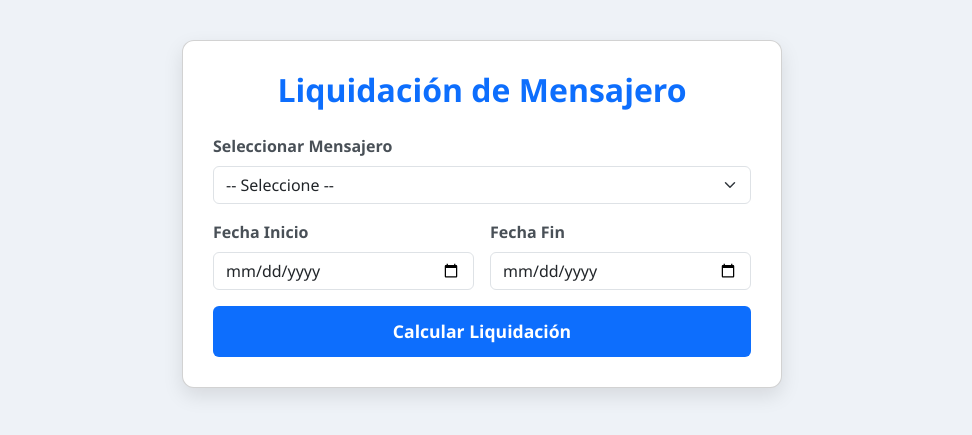
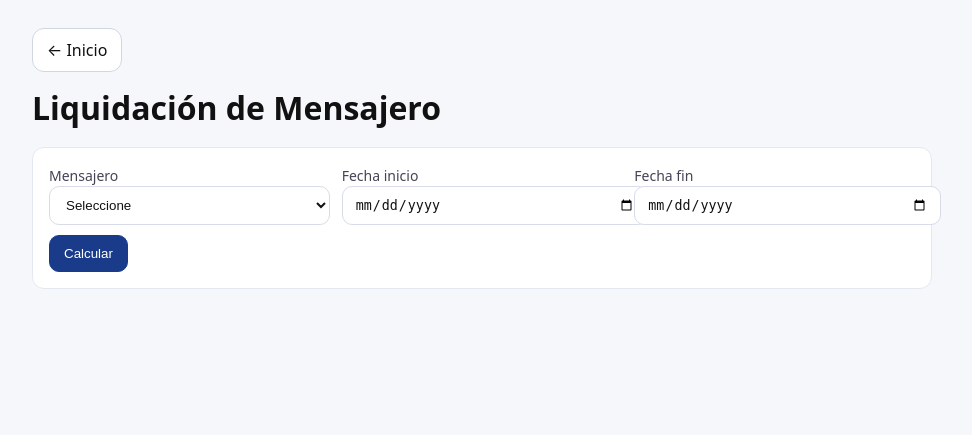
Before and after one commit to luisrobles062/mensajeria_plataf, a Flask app: page /liquidacion in a window 1280 px wide. Shown: the top 435 px of the page, without its empty margins (158-1130 px from the left). Run offline with Flask 3, Linux system fonts and the light colour scheme; parts of the project's set-up code (start-up, migrations or seed data) failed here and were passed over; some libraries are stand-ins or nearby versions.

Commit message:
Update liquidacion.html

```diff
--- a/templates/liquidacion.html
+++ b/templates/liquidacion.html
@@ -1,103 +1,80 @@
-<!DOCTYPE html>
+<!doctype html>
 <html lang="es">
 <head>
-  <meta charset="UTF-8" />
-  <meta name="viewport" content="width=device-width, initial-scale=1" />
-  <title>Liquidación de Mensajero</title>
-  <link href="https://cdn.jsdelivr.net/npm/bootstrap@5.3.0/dist/css/bootstrap.min.css" rel="stylesheet" />
+  <meta charset="utf-8">
+  <title>Liquidación Mensajero</title>
+  <meta name="viewport" content="width=device-width, initial-scale=1">
   <style>
-    body {
-      background: #eef2f7;
-      font-family: 'Segoe UI', Tahoma, Geneva, Verdana, sans-serif;
-      padding: 40px 15px;
-    }
-    .card {
-      max-width: 600px;
-      margin: auto;
-      border-radius: 12px;
-      box-shadow: 0 8px 20px rgba(0,0,0,0.1);
-      background: #fff;
-      padding: 30px;
-    }
-    h2 {
-      color: #0d6efd;
-      font-weight: 700;
-      margin-bottom: 25px;
-      text-align: center;
-    }
-    label {
-      font-weight: 600;
-      color: #495057;
-    }
-    .btn-primary {
-      background-color: #0d6efd;
-      border: none;
-      padding: 12px 20px;
-      font-weight: 600;
-      font-size: 1.1rem;
-      width: 100%;
-      transition: background-color 0.3s ease;
-    }
-    .btn-primary:hover {
-      background-color: #0b5ed7;
-    }
-    table {
-      margin-top: 30px;
-    }
-    th {
-      background-color: #0d6efd;
-      color: white;
-      font-weight: 600;
-    }
+    body{font-family:ui-sans-serif,system-ui,Segoe UI,Roboto,Inter; margin:0; background:#f6f7fb; color:#111}
+    .wrap{max-width:900px; margin:auto; padding:28px 18px 56px}
+    a.btn-home{display:inline-flex; gap:8px; align-items:center; padding:10px 14px; border:1px solid #d0d7e2;
+      border-radius:12px; color:#111; text-decoration:none; background:white}
+    a.btn-home:hover{background:#f2f4f8}
+    h1{margin:14px 0 18px}
+    .card{background:#fff; border:1px solid #e4e8f1; border-radius:12px; padding:16px; margin-top:16px}
+    label{font-size:14px; color:#445}
+    input, select{width:100%; padding:10px 12px; border-radius:10px; border:1px solid #d7dce8; background:#fff; color:#111}
+    .grid{display:grid; gap:12px; grid-template-columns: repeat(auto-fit, minmax(200px, 1fr))}
+    .actions{display:flex; gap:10px; margin-top:10px}
+    .btn{padding:10px 14px; border-radius:10px; border:1px solid #d0d7e2; background:#eef3ff; color:#1a3a8a; text-decoration:none}
+    .btn.primary{background:#1a3a8a; color:#fff; border-color:#1a3a8a}
+    table{width:100%; border-collapse:collapse; margin-top:12px}
+    th, td{border-bottom:1px solid #e9edf6; padding:8px; text-align:left}
   </style>
 </head>
 <body>
+  <div class="wrap">
+    <a class="btn-home" href="{{ url_for('index') }}">← Inicio</a>
+    <h1>Liquidación de Mensajero</h1>
+
     <div class="card">
-    <h2>Liquidación de Mensajero</h2>
-    <form method="POST" action="{{ url_for('liquidacion') }}">
-      <div class="mb-3">
-        <label for="mensajero" class="form-label">Seleccionar Mensajero</label>
-        <select id="mensajero" name="mensajero" class="form-select" required>
-          <option value="" disabled selected>-- Seleccione --</option>
+      <form method="post" action="{{ url_for('liquidacion') }}">
+        <div class="grid">
+          <div>
+            <label>Mensajero</label>
+            <select name="mensajero" required>
+              <option value="" disabled selected>Seleccione</option>
               {% for m in mensajeros %}
                 <option value="{{ m.nombre }}">{{ m.nombre }}</option>
               {% endfor %}
             </select>
           </div>
-      <div class="row g-3 mb-3">
-        <div class="col-md-6">
-          <label for="fecha_inicio" class="form-label">Fecha Inicio</label>
-          <input type="date" id="fecha_inicio" name="fecha_inicio" class="form-control" required />
+          <div>
+            <label>Fecha inicio</label>
+            <input type="date" name="fecha_inicio" required>
           </div>
-        <div class="col-md-6">
-          <label for="fecha_fin" class="form-label">Fecha Fin</label>
-          <input type="date" id="fecha_fin" name="fecha_fin" class="form-control" required />
+          <div>
+            <label>Fecha fin</label>
+            <input type="date" name="fecha_fin" required>
           </div>
         </div>
-      <button type="submit" class="btn btn-primary">Calcular Liquidación</button>
+        <div class="actions">
+          <button class="btn primary" type="submit">Calcular</button>
+        </div>
       </form>
+    </div>
 
     {% if liquidacion %}
-    <table class="table table-bordered table-striped mt-4">
-      <thead>
-        <tr>
-          <th>Mensajero</th>
-          <th>Fecha Inicio</th>
-          <th>Fecha Fin</th>
-          <th>Cantidad de Guías</th>
-          <th>Total a Pagar</th>
-        </tr>
-      </thead>
+      <div class="card">
+        <h3>Resumen</h3>
+        <table>
           <tbody>
-        <tr>
-          <td>{{ liquidacion.mensajero }}</td>
-          <td>{{ liquidacion.fecha_inicio }}</td>
-          <td>{{ liquidacion.fecha_fin }}</td>
-          <td>{{ liquidacion.cantidad_guias }}</td>
-          <td>${{ "{:,.2f}".format(liquidacion.total_pagar) }}</td>
-        </tr>
+            <tr><th>Mensajero</th><td>{{ liquidacion.mensajero }}</td></tr>
+            <tr><th>Desde</th><td>{{ liquidacion.fecha_inicio }}</td></tr>
+            <tr><th>Hasta</th><td>{{ liquidacion.fecha_fin }}</td></tr>
+            <tr><th>Cantidad de guías</th><td>{{ liquidacion.cantidad_guias }}</td></tr>
+            <tr><th>Tarifa</th><td>{{ liquidacion.tarifa }}</td></tr>
+            <tr><th>Total a pagar</th><td>{{ liquidacion.total_pagar }}</td></tr>
           </tbody>
         </table>
+
+        <div class="actions" style="margin-top:10px">
+          <a class="btn" href="{{ url_for('export_liquidacion',
+                              mensajero=liquidacion.mensajero,
+                              fecha_inicio=liquidacion.fecha_inicio,
+                              fecha_fin=liquidacion.fecha_fin) }}">Exportar Excel</a>
+        </div>
+      </div>
     {% endif %}
   </div>
 </body>
```
Lines whose indentation alone changed are shown as unchanged.
